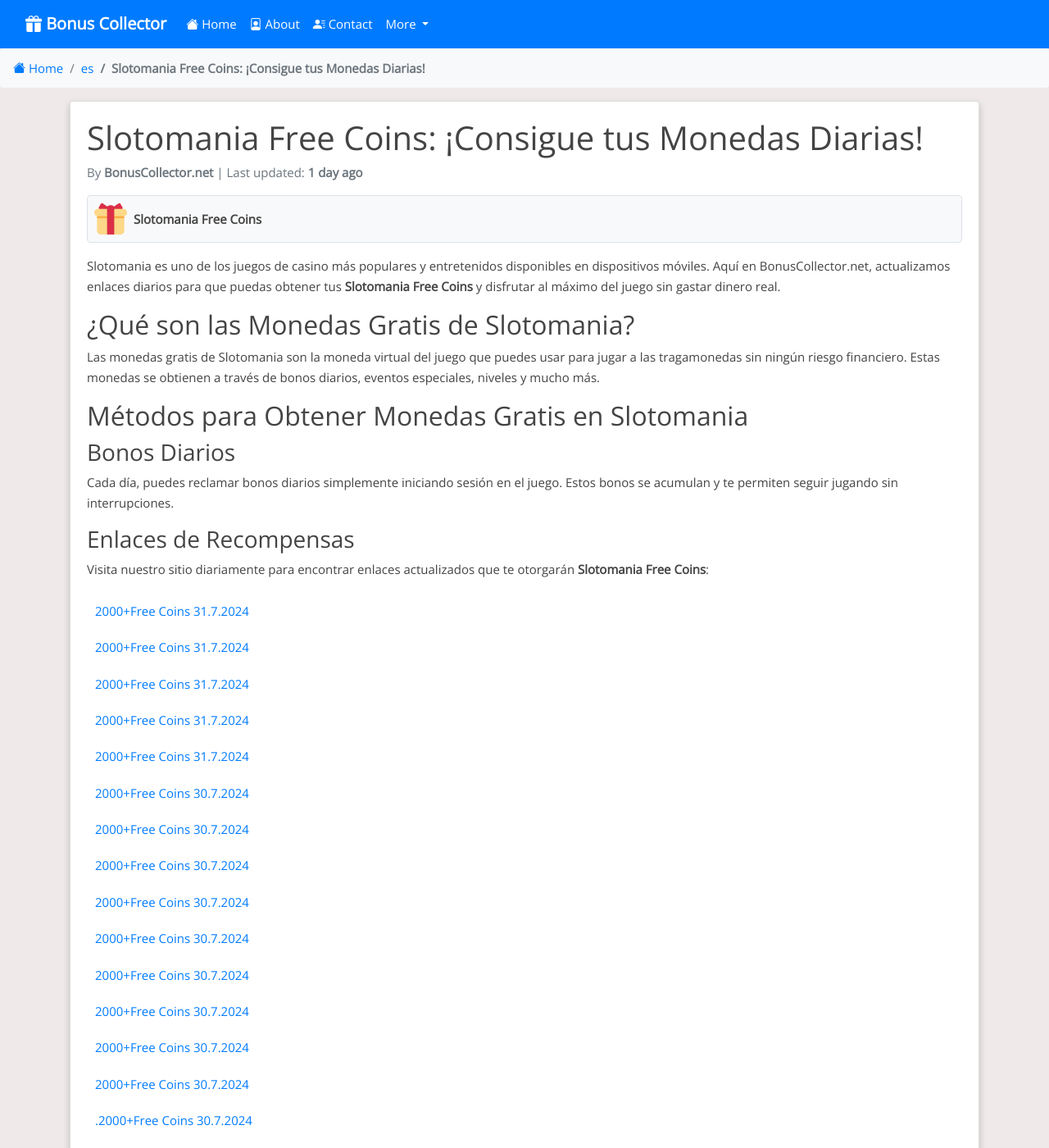
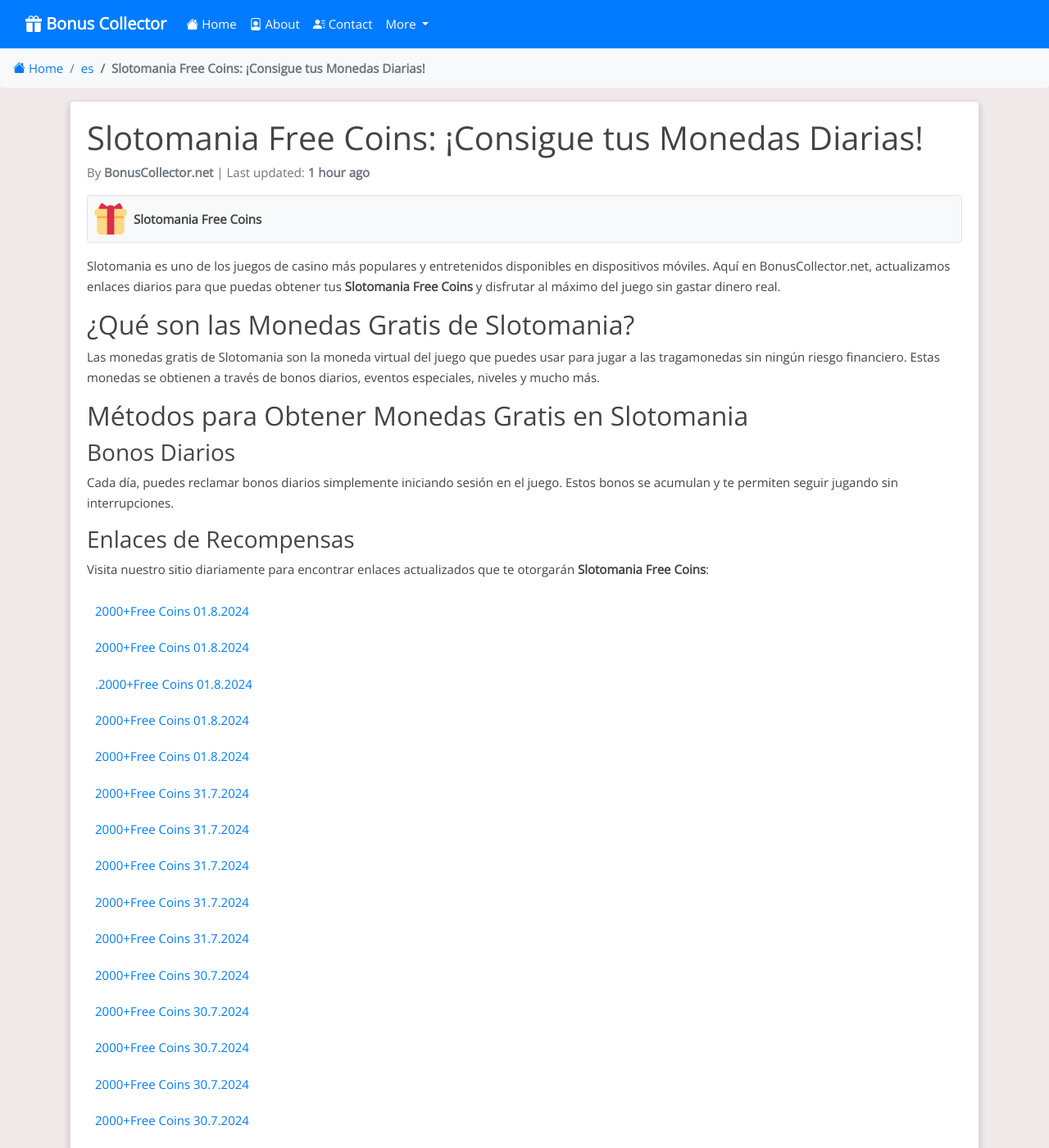
Before and after one commit to Prollad99/bs-net, a Jekyll site: the page built from es/_posts/2024-07-17-slotomania.md, in a window 1280 px wide and 1400 px high. Shown: the whole window at 82% size. Built offline with Jekyll 4.4.1, drawn with Linux system fonts in a browser that asks for light colours; nearby versions of some CDN libraries; comment, search, counter and statistics services are not loaded; some of the changed text lies outside the part shown.

Commit message:
Update slotomania reward links and last modified date

```diff
--- a/_data/include_files.yml
+++ b/_data/include_files.yml
@@ -38,7 +38,7 @@
   last_modified: 2024-08-01 06:39:10
 
 slotomania.html:
-  last_modified: 2024-07-31 07:37:23
+  last_modified: 2024-08-01 06:39:15
 
 cashman-casino.html:
   last_modified: 2024-07-31 13:54:33
--- a/_includes/slotomania.html
+++ b/_includes/slotomania.html
@@ -1,4 +1,9 @@
 <html><body><div class="reward"><ul>
+<li><a href="https://api.playtika.com/redirector/?coupon_token=1_3_1722417565935_2oy3zl90">2000+free coins 01.8.2024</a></li>
+<li><a href="https://api.playtika.com/redirector/?coupon_token=1_3_1720355732596_jodonx52">2000+free coins 01.8.2024</a></li>
+<li><a href="https://api.playtika.com/redirector/?coupon_token=1_3_1720343320618_ym0d7p6k">.2000+free coins 01.8.2024</a></li>
+<li><a href="https://api.playtika.com/redirector/?coupon_token=1_3_1722454200171_og36roy4">2000+free coins 01.8.2024</a></li>
+<li><a href="https://api.playtika.com/redirector/?coupon_token=1_3_1722423600261_ezd5eg9m">2000+free coins 01.8.2024</a></li>
 <li><a href="https://api.playtika.com/redirector/?coupon_token=1_3_1722276108378_ymxpondx">2000+free coins 31.7.2024</a></li>
 <li><a href="https://api.playtika.com/redirector/?coupon_token=1_3_1720342696657_5ek948pe">2000+free coins 31.7.2024</a></li>
 <li><a href="https://api.playtika.com/redirector/?coupon_token=1_3_1720342055117_2o6mdx96">2000+free coins 31.7.2024</a></li>
```
Also changed, not shown: other parts of _includes/slotomania.html (+0 -5 lines), links-json/slotomania.json (+20 -20 lines).
